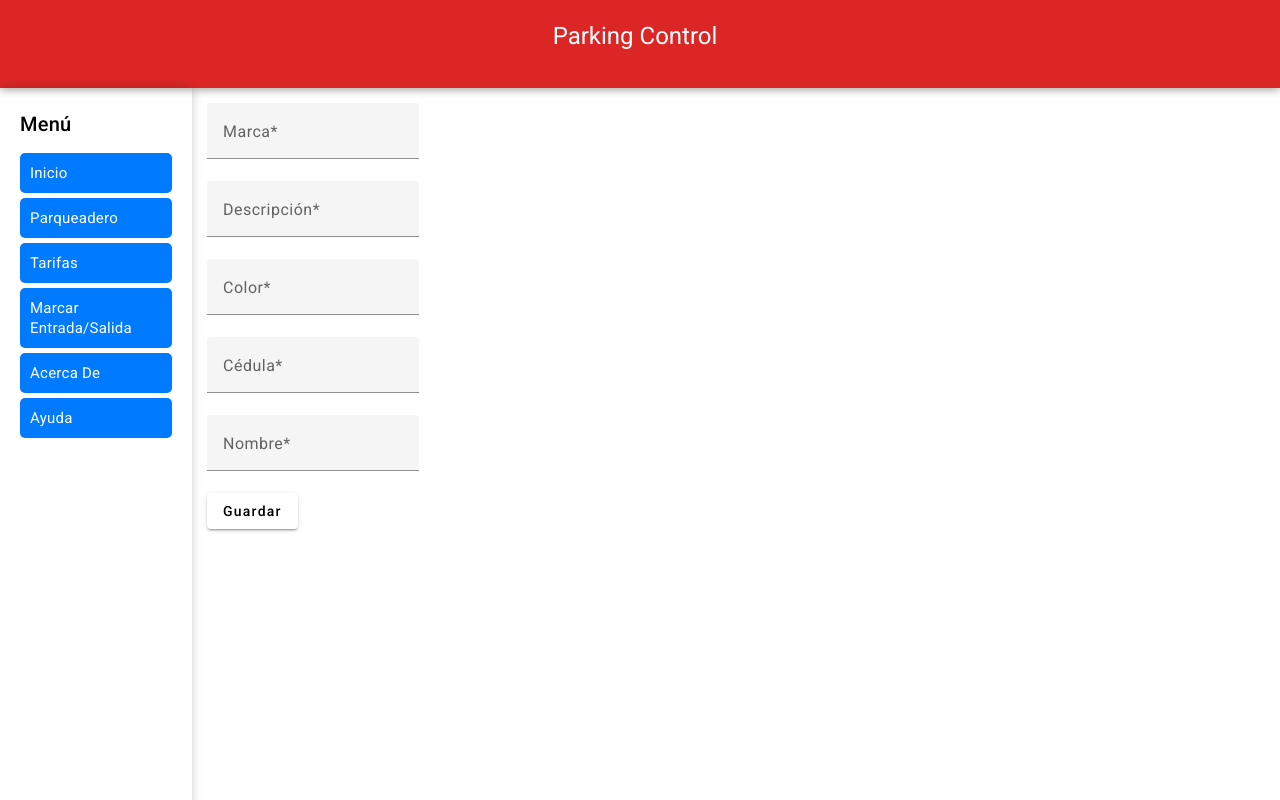
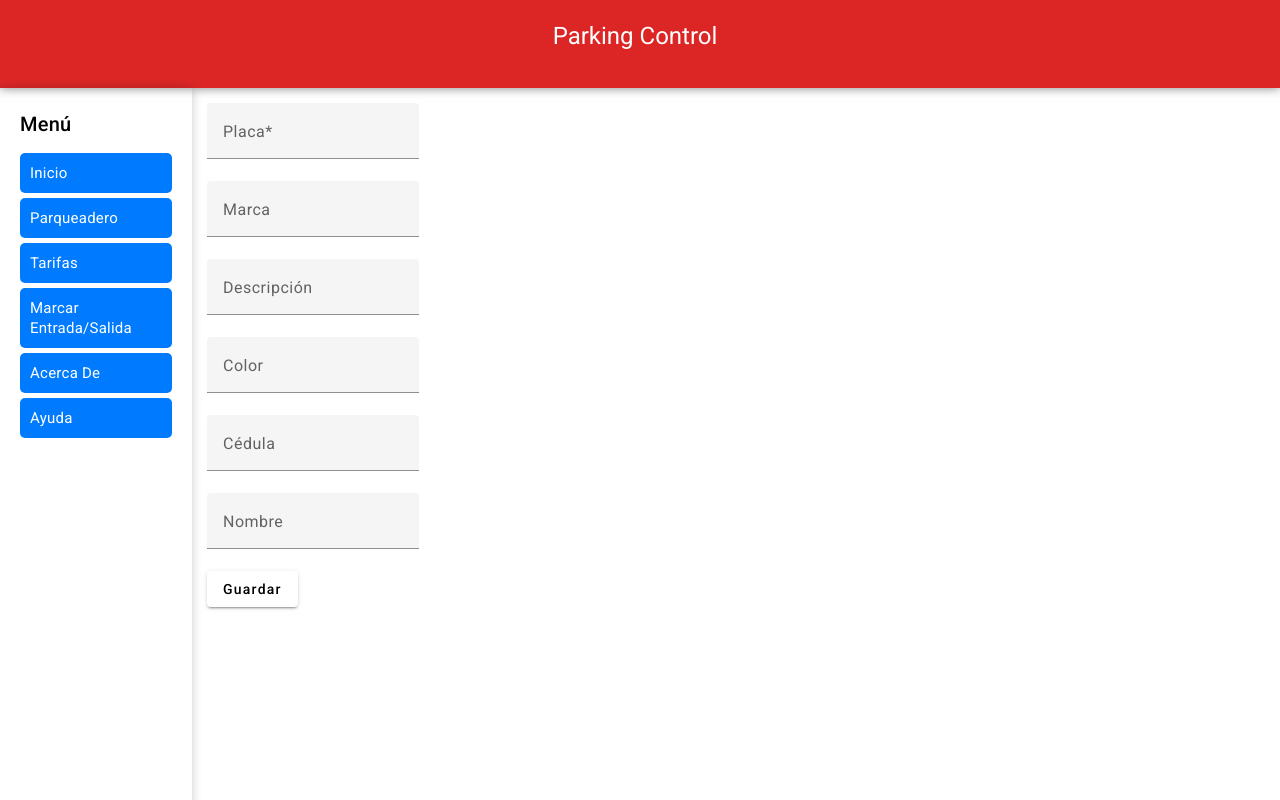
Before and after one commit to juandtap/Frontend_parking_app, an Angular app: page /pages/vehiculos-add in a window 1280 px wide. Built offline with nearby package versions, Linux system fonts and the light colour scheme.

Commit message:
servicio crear vehiculo

```diff
--- a/src/app/pages/vehiculos-add/vehiculos-add.component.html
+++ b/src/app/pages/vehiculos-add/vehiculos-add.component.html
@@ -2,32 +2,38 @@
     <form action="" class="vehiculo-form">
 <!-- Columna Placa -->
 <!-- Campo Marca -->
+
 <mat-form-field>
-    <mat-label>Marca*</mat-label>
+  <mat-label>Placa*</mat-label>
+  <input matInput [(ngModel)]="vehiculo.placa" type="text" name="placa">
+</mat-form-field>
+
+<mat-form-field>
+    <mat-label>Marca</mat-label>
     <input matInput [(ngModel)]="vehiculo.marca" type="text" name="marca">
   </mat-form-field>
 
   <!-- Campo Descripcion -->
   <mat-form-field>
-    <mat-label>Descripción*</mat-label>
+    <mat-label>Descripción</mat-label>
     <input matInput [(ngModel)]="vehiculo.descripcion" type="text" name="descripcion">
   </mat-form-field>
 
   <!-- Campo Color -->
   <mat-form-field>
-    <mat-label>Color*</mat-label>
+    <mat-label>Color</mat-label>
     <input matInput [(ngModel)]="vehiculo.color" type="text" name="color">
   </mat-form-field>
 
   <!-- Campo Cedula -->
   <mat-form-field>
-    <mat-label>Cédula*</mat-label>
+    <mat-label>Cédula</mat-label>
     <input matInput [(ngModel)]="vehiculo.cedula" type="text" name="cedula">
   </mat-form-field>
 
   <!-- Campo Nombre -->
   <mat-form-field>
-    <mat-label>Nombre*</mat-label>
+    <mat-label>Nombre</mat-label>
     <input matInput [(ngModel)]="vehiculo.nombre" type="text" name="nombre">
   </mat-form-field>
 
--- a/src/app/pages/vehiculos-add/vehiculos-add.component.ts
+++ b/src/app/pages/vehiculos-add/vehiculos-add.component.ts
@@ -12,20 +12,31 @@ export class VehiculosAddComponent {
 
 
   vehiculo: Vehiculo = new Vehiculo
+  isEditing = false
 
   constructor(private vehiculoService : VehiculoService,private router: Router){
+    let params = this.router.getCurrentNavigation()?.extras.queryParams
+    if(params){
+      console.log("parametros recibidos: "+params)
+      this.vehiculo = params['vehiculoToEdit']
+      this.isEditing = params['flag']
+    }
+
+    if (this.isEditing){
+      console.log("modo edit")
+    } else{
+      console.log("modo save")
+    }
 
   }
 
   save(){
-    console.log("agregar nuevo Vehiculo "+this.vehiculo)
 
-
-
-    // this.vehiculoService.save(this.vehiculo).subscribe(data =>{
-    //   console.log("resultado POST: ",data)
-    //   this.router.navigate(["pages/parqueadero"])
-    // })
+    console.log("agregar nueva tarifa "+this.vehiculo)
+    this.vehiculoService.save(this.vehiculo).subscribe(data =>{
+    console.log("resultado POST: ",data)
+    this.router.navigate(["pages/listaVehiculos"])
+    })
     this.vehiculo = new Vehiculo
   }
 }
```
